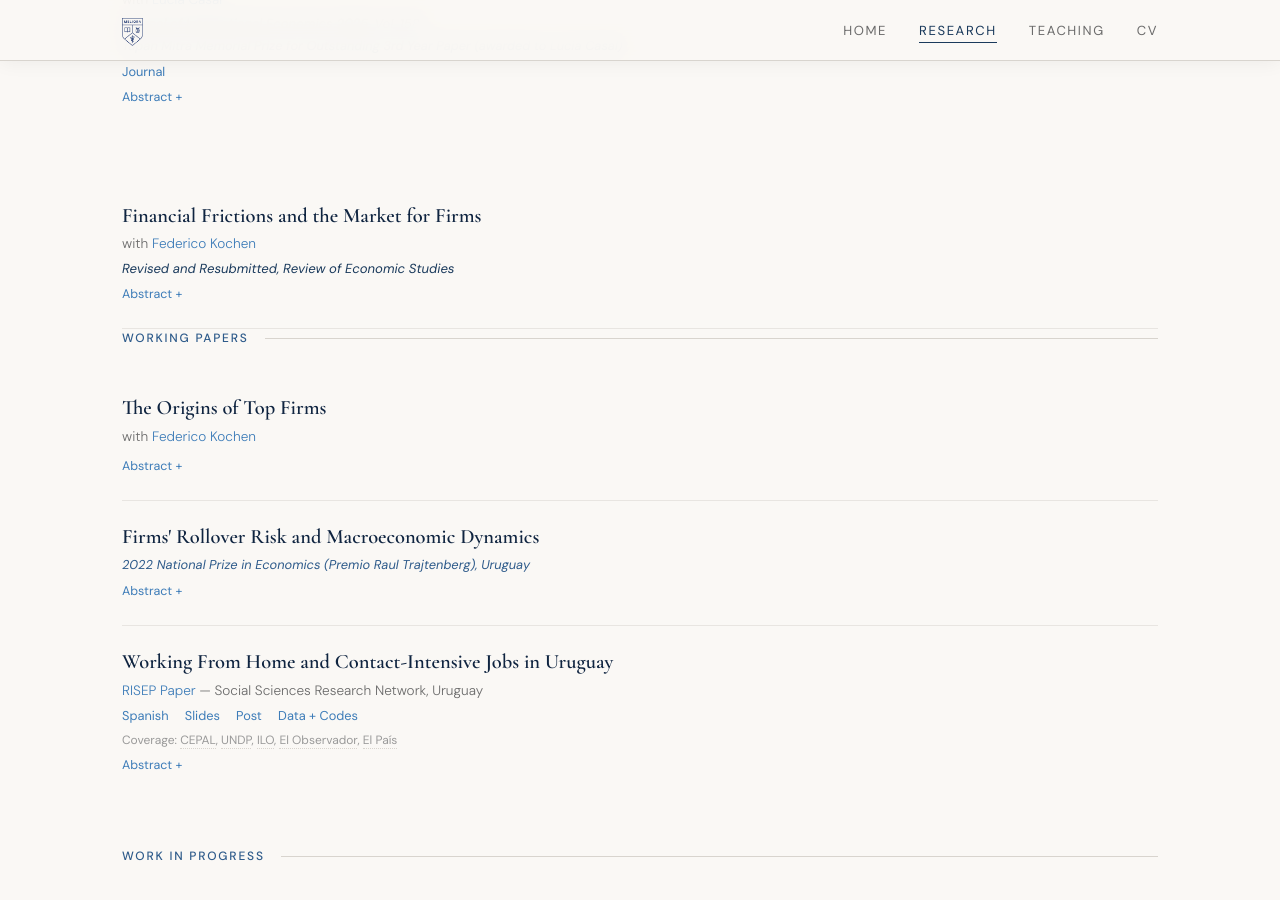
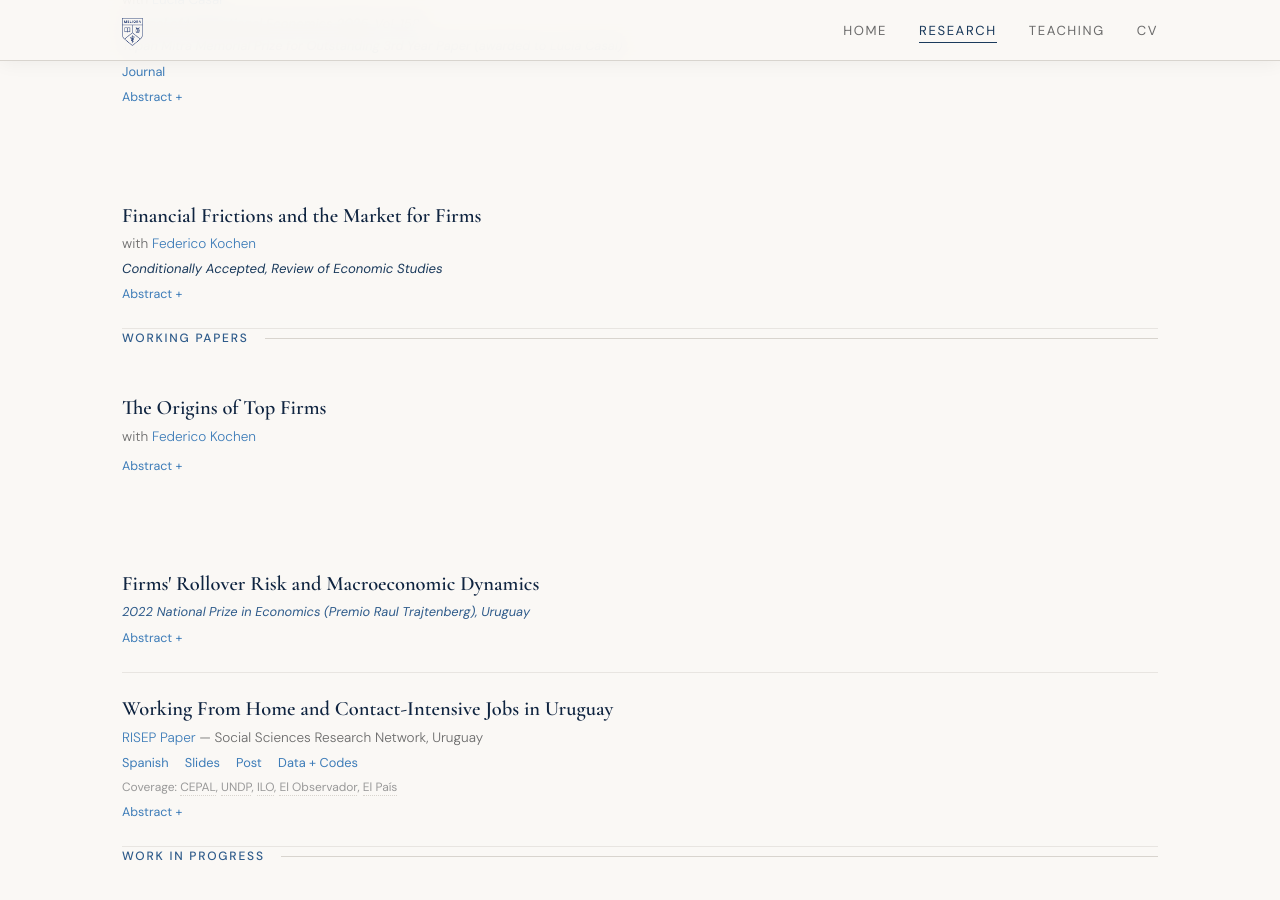
Before and after one commit to rafaguntin/rafaguntin.github.io, a Jekyll site: the page built from research/index.html, in a window 1280 px wide and 900 px high, scrolled down 527 px. Built offline with Jekyll 4.4.1, drawn with Linux system fonts in a browser that asks for light colours.

Commit message:
Update index.html

```diff
--- a/research/index.html
+++ b/research/index.html
@@ -229,7 +229,7 @@
       <div class="paper">
         <h3 class="paper-title"><a href="/research/GK_MarketForFirms.pdf">Financial Frictions and the Market for Firms</a></h3>
         <p class="paper-meta">with <a href="https://sites.google.com/view/federicokochen/home">Federico Kochen</a></p>
-        <p class="paper-journal">Revised and Resubmitted, Review of Economic Studies</p>
+        <p class="paper-journal">Conditionally Accepted, Review of Economic Studies</p>
         <span class="abstract-toggle" onclick="toggleAbstract(this)">Abstract +</span>
         <div class="abstract-text">
           We study and quantify the aggregate implications of the trade of firms in the presence of financial frictions. Empirically, we document that one in four U.S. entrepreneurs
@@ -243,6 +243,8 @@
 reflecting the role of this market in improving allocative efficiency. The productivity
 gains from this market are potentially larger in less financially developed economies.</div>
       </div>
+
+    </div>
 
     <!-- WORKING PAPERS -->
     <div class="category">
@@ -267,6 +269,7 @@
 financing that makes it possible for high-growth potential firms to sustain backloaded
 profits. Quantitatively, the aggregate losses from financial frictions are driven primarily
 by distortions that affect the entry and survival of future top firms.</div>
+      </div>
       </div>
 
       <div class="paper">
```
